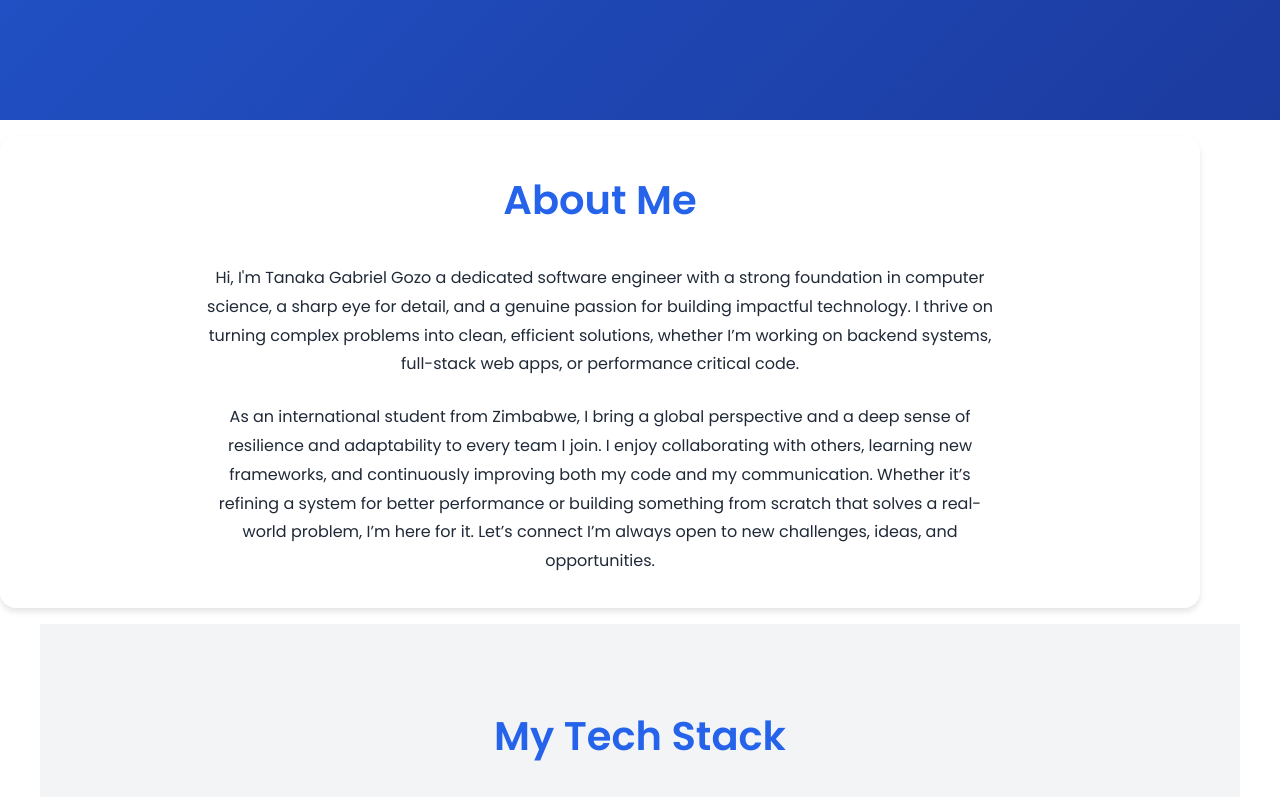
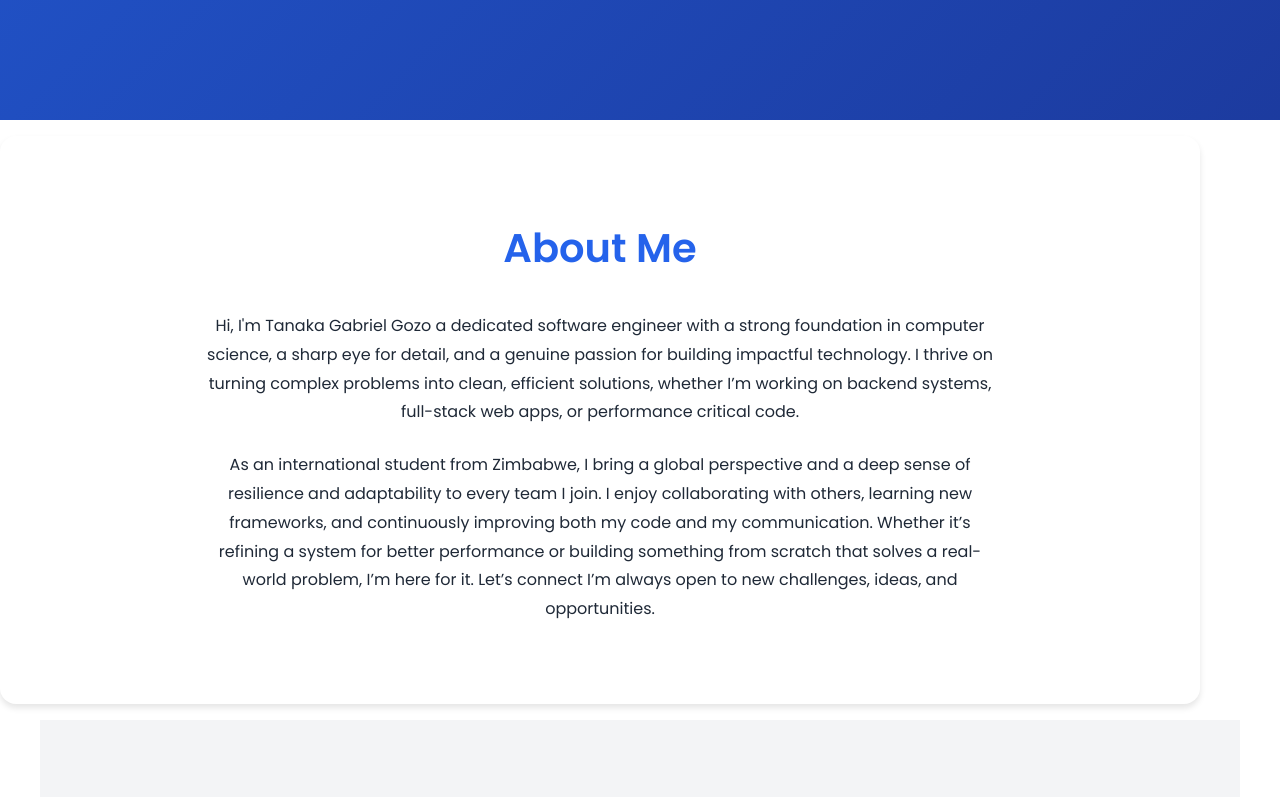
Before and after one commit to GOZOTA01/Gabe-Personal-Website, a website: page src/index.html in a window 1280 px wide. Shown: the part 680-1477 px from the top of the page. Drawn offline with Linux system fonts and the light colour scheme; animation ran at ten frames a second.

Commit message:
Align About Me section to the center and update styles

```diff
--- a/src/assets/css/styles.css
+++ b/src/assets/css/styles.css
@@ -506,3 +506,12 @@ footer {
     margin: 0 auto; /* Center the content block */
     max-width: 800px; /* Optional: Limit the width for better readability */
 }
+
+#about {
+    display: flex;
+    flex-direction: column;
+    align-items: center; /* Center the content horizontally */
+    justify-content: center; /* Center the content vertically */
+    text-align: center;
+    padding: 5rem 2rem; /* Ensure consistent padding with other sections */
+}
```
